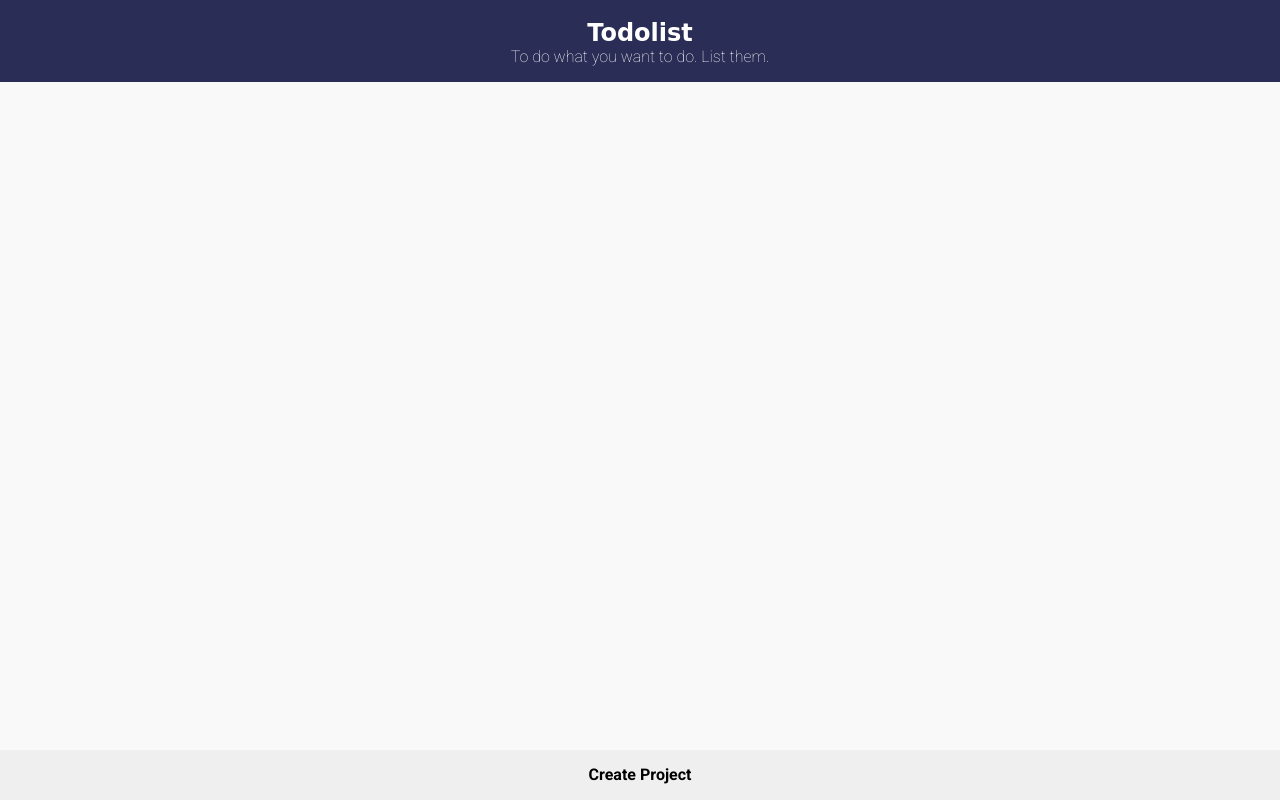
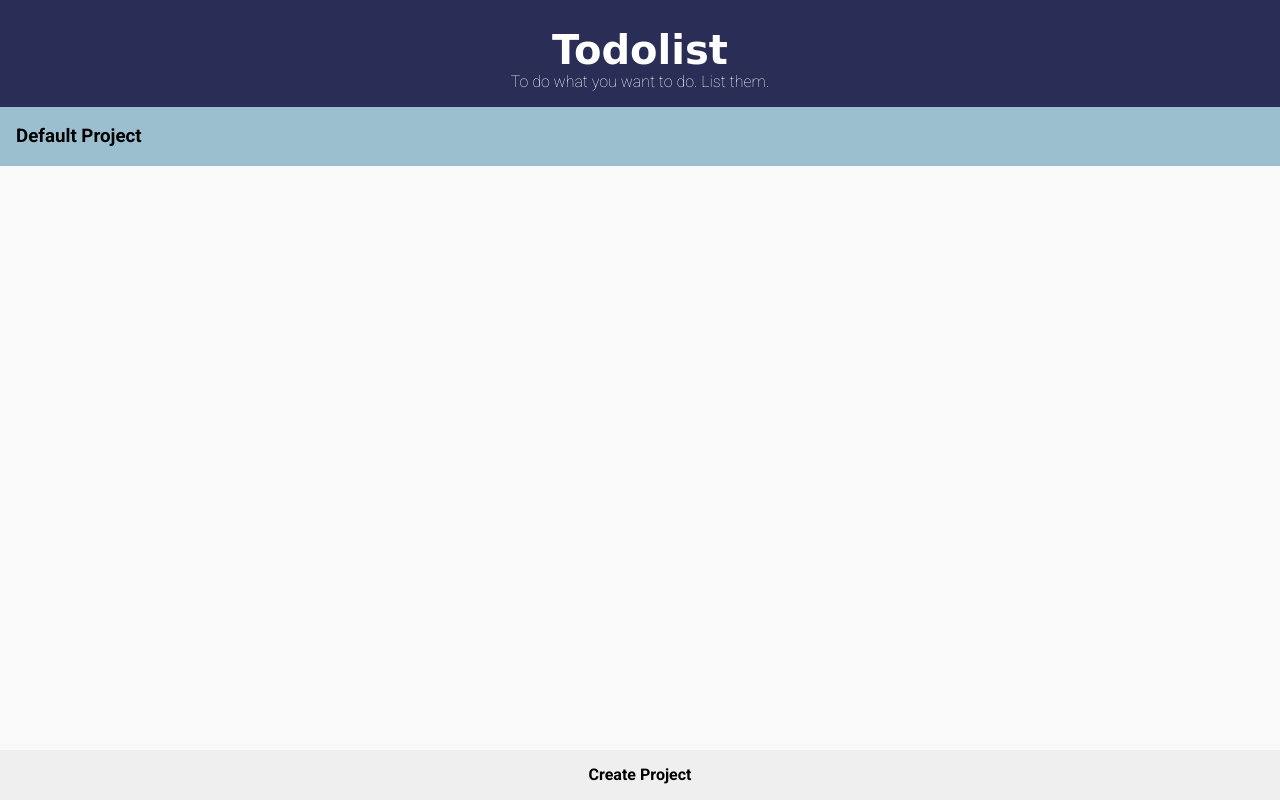
Before and after one commit to novraburv/todo-list, a website built with webpack: page src/index.html in a window 1280 px wide. Built offline with nearby package versions, Linux system fonts and the light colour scheme; a web font is replaced by a local one.

Commit message:
rename factory functions and add renderProject()

```diff
--- a/src/css/global.css
+++ b/src/css/global.css
@@ -37,7 +37,7 @@
 .header__logo {
 	margin-bottom: 0;
 	font-family: "Festive", cursive;
-	font-size: 1.5em;
+	font-size: 2.5em;
 }
 
 .header__slogan {
--- /dev/null
+++ b/src/css/project.css
@@ -0,0 +1,25 @@
+.project {
+	display: flex;
+	flex-flow: column nowrap;
+	background: var(--primary-color);
+}
+.project__container {
+	display: flex;
+	flex-flow: row nowrap;
+	justify-content: space-between;
+	padding-left: 1em;
+}
+.project__name {
+	color: inherit;
+}
+.btn-remove {
+	background: var(--accent-2);
+	color: white;
+}
+.btn-remove-project {
+	display: none;
+}
+.project__tasksContainer {
+	display: flex;
+	flex-flow: column nowrap;
+}
--- a/src/index.html
+++ b/src/index.html
@@ -9,7 +9,7 @@
     <body>
         <div id="app">
             <header class="header">
-                <h2 class="header__logo">Todolist</h2>
+                <h1 class="header__logo">Todolist</h1>
                 <p class="header__slogan">
                     To do what you want to do. List them.
                 </p>
--- a/src/js/UI.js
+++ b/src/js/UI.js
@@ -1,6 +1,9 @@
 "use strict";
 
 import { default as generateProjectForm } from "./components/formProject";
+import ProjectTemplate from "./components/project";
+import ProjectFactory from "./factories/project";
+import Storage from "./storage";
 
 // a collection of UI operators
 const UI = (() => {
@@ -8,6 +11,7 @@ const UI = (() => {
   const projectFormContainer = document.querySelector(
     ".container-project-form"
   );
+  const projectList = document.querySelector(".project-list");
 
   // many many modals
   let projectForm = projectFormContainer.querySelector(".form");
@@ -15,6 +19,12 @@ const UI = (() => {
   // initialize functionalities
   const init = () => {
     createProjectButton.addEventListener("click", openProjectForm);
+
+    const data = ProjectFactory("Default Project");
+    data.taskList.add("default task 1", "11/11/2011");
+    data.taskList.add("default task 2", "10/10/2012");
+    Storage.add(data);
+    renderProject();
   };
 
   // project form controls
@@ -35,7 +45,20 @@ const UI = (() => {
     createProjectButton.classList.remove("btn-close");
   };
 
-  return { init, closeProjectForm };
+  // render anything from the localStorage
+  const renderProject = () => {
+    const data = Storage.load();
+    let index = 0;
+
+    projectList.innerHTML = "";
+
+    data.forEach((project) => {
+      projectList.append(ProjectTemplate(project.name, index));
+      index++;
+    });
+  };
+
+  return { init, closeProjectForm, renderProject };
 })();
 
 export default UI;
--- a/src/js/components/formProject.js
+++ b/src/js/components/formProject.js
@@ -2,6 +2,7 @@
 
 import "../../css/form.css";
 import UI from "../UI";
+import ProjectFactory from "../factories/project";
 import Storage from "../storage";
 
 const Form = () => {
@@ -26,8 +27,10 @@ const Form = () => {
 
 const submitProject = () => {
 	const projectName = document.querySelector("#projectName").value;
-	Storage.add(projectName);
+	const project = ProjectFactory(projectName);
+	Storage.add(project);
 	UI.closeProjectForm();
+	UI.renderProject();
 };
 
 export default Form;
--- /dev/null
+++ b/src/js/components/project.js
@@ -0,0 +1,34 @@
+"use strict";
+
+import "../../css/project.css";
+
+// A component to render projects to UI
+const ProjectTemplate = (name, index) => {
+	// main project box, consist of Project Container and Tasks Container
+	const project = document.createElement("div");
+	project.classList.add("project");
+
+	// project container, contain necessary details about the project and a remove button
+	const projectContainer = document.createElement("div");
+	projectContainer.classList.add("project__container");
+	projectContainer.dataset.index = index;
+
+	const projectName = document.createElement("h3");
+	projectName.classList.add("project__name");
+	projectName.textContent = name;
+
+	const projectRemove = document.createElement("button");
+	projectRemove.classList.add("btn", "btn-remove", "btn-remove-project");
+	projectRemove.innerHTML = '<i class="material-icons-outlined">remove</i>';
+	projectRemove.dataset.index = index;
+
+	// tasks container, contain a list of tasks of each project
+	const tasksContainer = document.createElement("div");
+	tasksContainer.classList.add("project__tasksContainer");
+
+	projectContainer.append(projectName, projectRemove);
+	project.append(projectContainer);
+	return project;
+};
+
+export default ProjectTemplate;
--- a/src/js/factories/project.js
+++ b/src/js/factories/project.js
@@ -1,10 +1,10 @@
 "use strict";
 
-import TaskList from "./tasklist";
+import TaskListFactory from "./tasklist";
 
-const Project = (name, taskList) => {
+const ProjectFactory = (name, taskList) => {
 	// activate taskList object
-	taskList = TaskList(taskList);
+	taskList = TaskListFactory(taskList);
 
 	const getName = () => {
 		return name;
@@ -21,4 +21,4 @@ const Project = (name, taskList) => {
 	return { getName, setName, taskList, getProject };
 };
 
-export default Project;
+export default ProjectFactory;
--- a/src/js/factories/task.js
+++ b/src/js/factories/task.js
@@ -1,6 +1,6 @@
 "use strict";
 
-const Task = (name, deadline) => {
+const TaskFactory = (name, deadline) => {
   const getName = () => {
     return name;
   };
@@ -22,4 +22,4 @@ const Task = (name, deadline) => {
   return { getName, setName, getDeadline, setDeadline, getTask };
 };
 
-export default Task;
+export default TaskFactory;
--- a/src/js/factories/tasklist.js
+++ b/src/js/factories/tasklist.js
@@ -1,12 +1,12 @@
 "use strict";
 
-import { default as TaskFactory } from "./task";
+import TaskFactory from "./task";
 
-const TaskList = (list) => {
+const TaskListFactory = (list) => {
 	if (!list) list = [];
 
 	const add = (name, deadline) => {
-		task = TaskFactory(name, deadline);
+		const task = TaskFactory(name, deadline);
 		list.push(task);
 	};
 	const remove = (index) => {
@@ -22,4 +22,4 @@ const TaskList = (list) => {
 	return { add, remove, getTaskList };
 };
 
-export default TaskList;
+export default TaskListFactory;
--- a/src/js/storage.js
+++ b/src/js/storage.js
@@ -1,13 +1,10 @@
 "use strict";
-
-import { default as ProjectFactory } from "./factories/project";
 
 // module to control storage
 const Storage = (() => {
 	const projects = [];
 
 	const add = (project) => {
-		project = ProjectFactory(project);
 		projects.push(project);
 		updateLocalStorage(projects);
 	};
```
